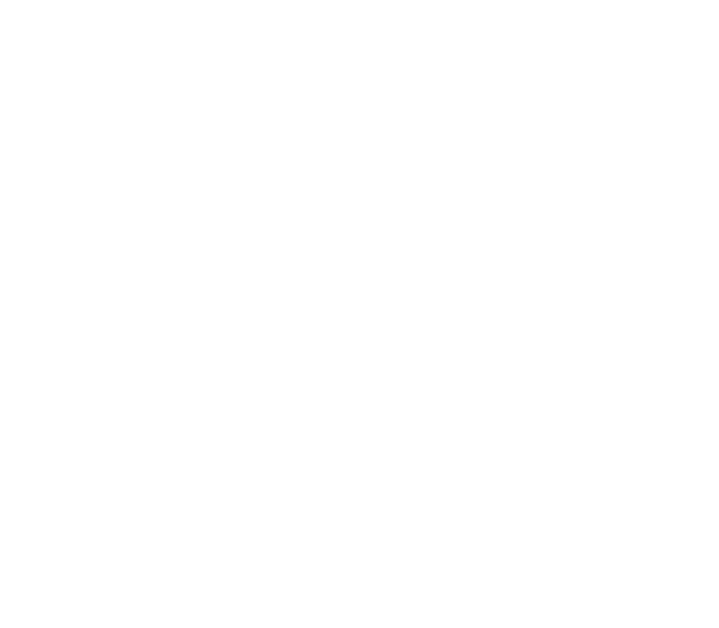
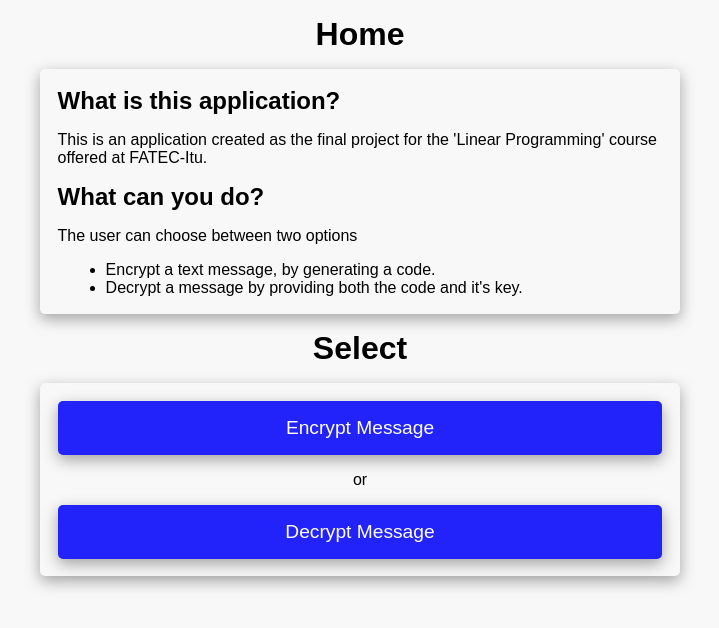
Before and after one commit to Wilson-Barbosa/crypt-and-decrypt-app, a plain HTML site: page home.html in a window 1280 px wide. Shown: the whole page, without its empty margins (280-999 px from the left). Drawn offline with Linux system fonts and the light colour scheme.

Commit message:
home page added with option selectors

```diff
--- a/decrypt.html
+++ b/decrypt.html
@@ -0,0 +1,16 @@
+<!DOCTYPE html>
+<html lang="en">
+<head>
+    <meta charset="UTF-8">
+    <meta name="viewport" content="width=device-width, initial-scale=1.0">
+    <link rel="stylesheet" href="/styles/style.css">
+    <title>Document</title>
+</head>
+<body>
+    <div class="page">
+        <h1>Decrypt Works!</h1>
+    </div>
+
+    <script src="/src/index.js"></script>
+</body>
+</html>
--- a/home.html
+++ b/home.html
@@ -0,0 +1,34 @@
+<!DOCTYPE html>
+<html lang="en">
+<head>
+    <meta charset="UTF-8">
+    <meta name="viewport" content="width=device-width, initial-scale=1.0">
+    <link rel="stylesheet" href="/styles/style.css">
+    <title>Document</title>
+</head>
+<body>
+    <h1>Home</h1>
+    <div class="page">
+        <h2>What is this application?</h2>
+        <p>This is an application created as the final project for the 'Linear Programming' course offered at FATEC-Itu.</p>
+
+        <h2>What can you do?</h2>
+        <p>The user can choose between two options</p>
+        <ul>
+            <li>Encrypt a text message, by generating a code.</li>
+            <li>Decrypt a message by providing both the code and it's key.</li>
+        </ul>
+    </div>
+
+    <h1>Select</h1>
+    <div class="page">
+        <div class="options-container">
+            <a href="encrypt.html">Encrypt Message</a>
+            <p>or</p>
+            <a href="decrypt.html">Decrypt Message</a>
+        </div>
+    </div>
+
+    <script src="/src/index.js"></script>
+</body>
+</html>
--- a/styles/style.css
+++ b/styles/style.css
@@ -7,6 +7,7 @@
 
 body{
     font-family: Arial, Helvetica, sans-serif;
+    background-color: rgb(248, 248, 248);
 }
 
 p{
@@ -41,8 +42,18 @@ h1{
 #encrypt-button {
     padding: 1rem;
     width: 100%;
+    font-size: 1.2rem;
+
+    border: none;
+    border-radius: 5px;
+
     cursor: pointer;
-    font-size: 1.2rem;
+    background-color: rgb(34, 34, 250);
+    color: white;
+}
+
+#encrypt-button:hover{
+    background-color: rgb(14, 89, 187);
 }
 
 #word-counter > p {
@@ -60,8 +71,46 @@ h1{
 .page {
     width: 50vw;
     margin: auto;
-    padding: 1rem;
+    margin-bottom: 1rem;
+    padding: 1.1rem;
 
     border-radius: 5px;
     box-shadow: rgba(0, 0, 0, 0.35) 0px 5px 15px;
 }
+
+
+
+
+
+
+
+
+/* ---------------------------- HOME PAGE ---------------------------- */
+a{
+    text-decoration: none;
+    padding: 1rem;
+    cursor: pointer;
+    font-size: 1.2rem;
+
+
+    background-color: rgb(34, 34, 250);
+    color: white;
+
+    border-radius: 5px;
+    box-shadow: rgba(0, 0, 0, 0.35) 0px 5px 15px;
+}
+
+a:hover {
+    background-color: rgb(14, 89, 187);
+}
+
+.options-container {
+    display: flex;
+    flex-direction: column;
+
+    text-align: center;
+}
+
+ul{
+    margin-left: 3rem;
+}
```
Also changed, not shown: encrypt.html (+2 -2 lines).
